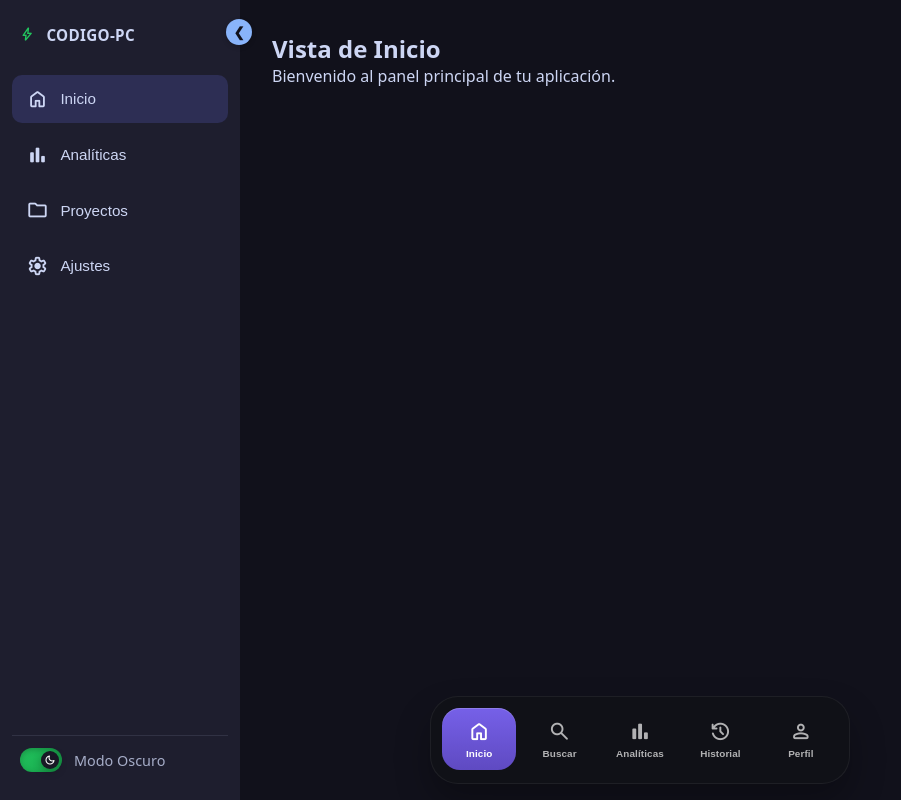
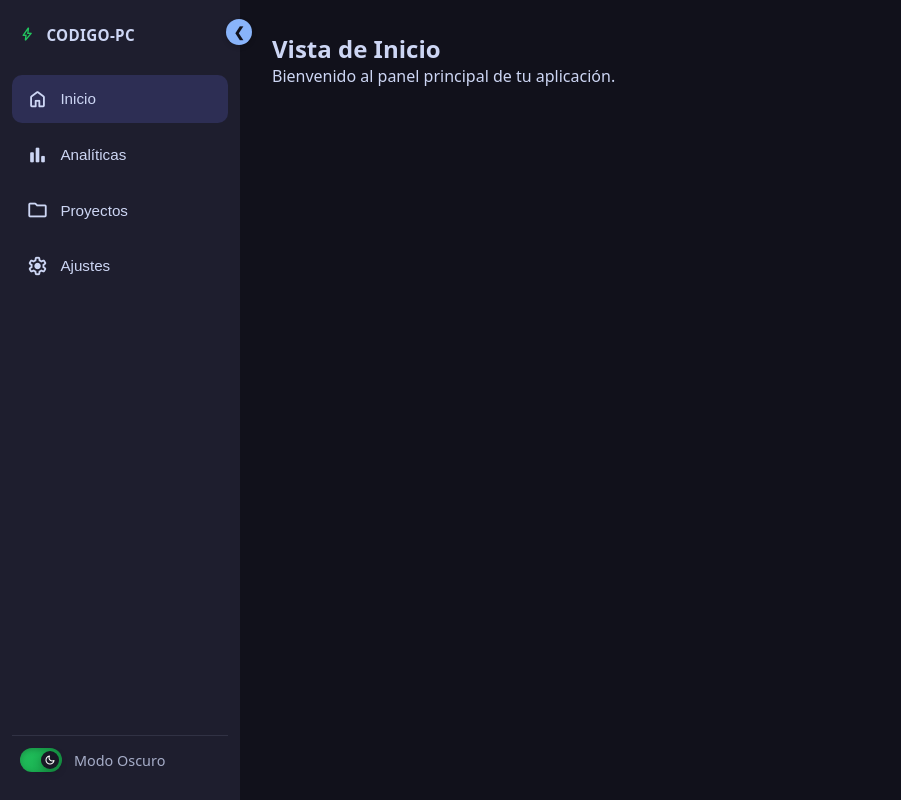
Before and after one commit to YouEvzoon/vue-sidebar-app, a Vue app: page / in a window 1280 px wide. Shown: the whole page, without its empty margins (0-901 px from the left). Built offline with nearby package versions, Linux system fonts and the light colour scheme.

Commit message:
se actualizo los estilos y  la interaccion entre  sidebar  y navbar

```diff
--- a/src/components/MobileSidebar.vue
+++ b/src/components/MobileSidebar.vue
@@ -50,7 +50,7 @@ const handleSelect = (item) => {
   bottom: 1rem;
   transform: translateX(-50%);
   width: min(90vw, 420px);
-  display: flex;
+  display: none;
   align-items: center;
   justify-content: space-between;
   gap: 0.4rem;
@@ -60,6 +60,12 @@ const handleSelect = (item) => {
   border: 1px solid rgba(255, 255, 255, 0.06);
   box-shadow: 0 18px 35px rgba(0, 0, 0, 0.28);
   z-index: 30;
+}
+
+@media (max-width: 767px) {
+  .mobile-navbar {
+    display: flex;
+  }
 }
 
 .nav-item {
```
Also changed, not shown: 5 other files (tests, documents, lock files or other folders).
